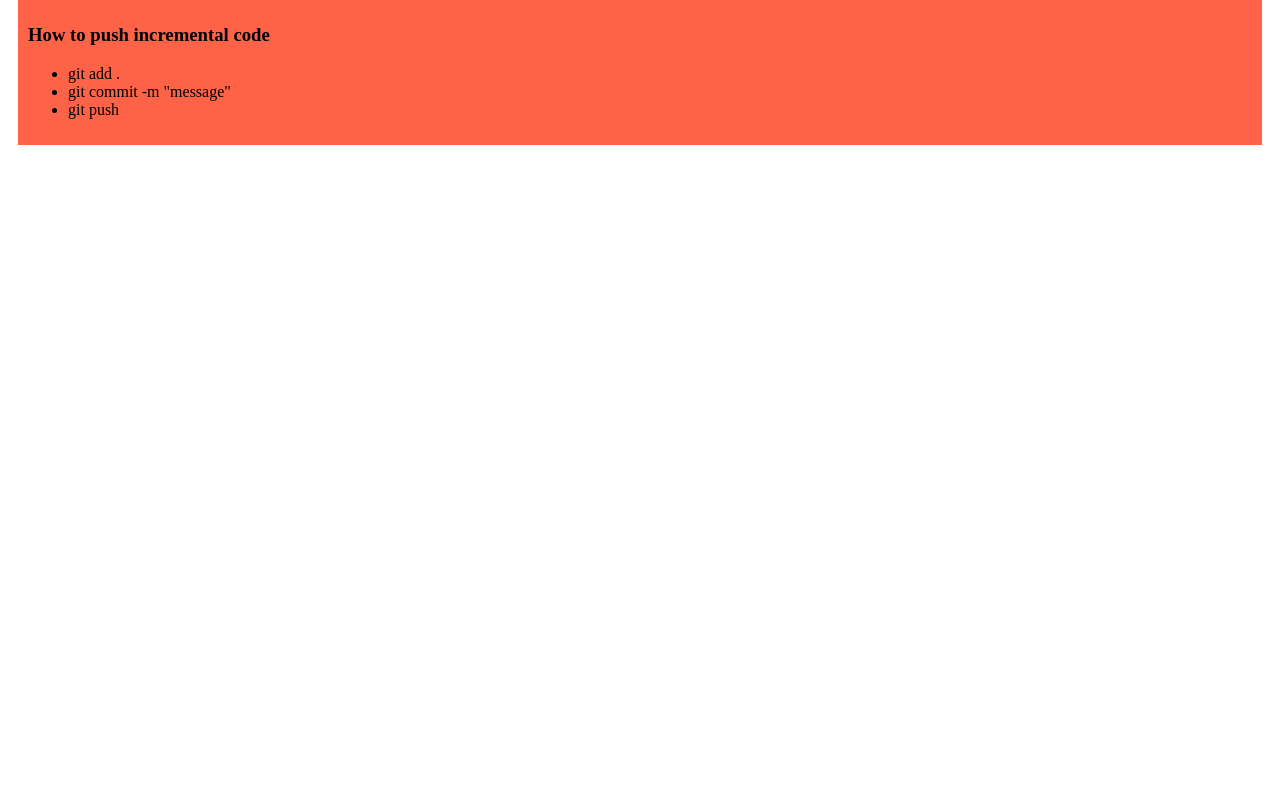
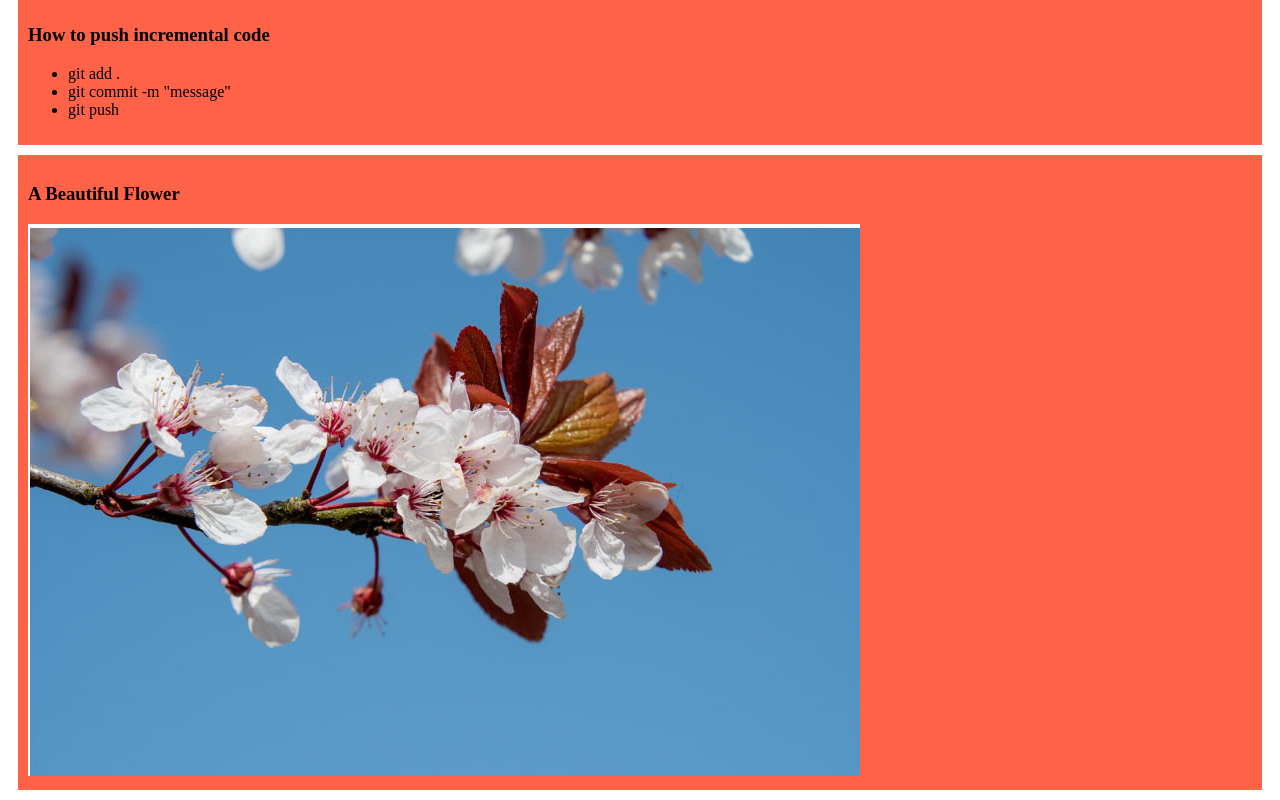
Before and after one commit to 11AnamulHoque/my-simple-website, a plain HTML site: page index.html in a window 1280 px wide. Shown: the part 493-1293 px from the top of the page. Before the commit the page ends 800 px from the top, so only its background shows below. Drawn offline with Linux system fonts and the light colour scheme.

Commit message:
added a image to push code

```diff
--- a/index.html
+++ b/index.html
@@ -39,6 +39,8 @@
             <li>git push</li>
         </ul>
     </div>
-
+    <div>
+        <h3>A Beautiful Flower</h3>
+        <img src="images/flower.jpg">
 </body>
 </html>
```
Also changed, not shown: images/flower.jpg (added).
